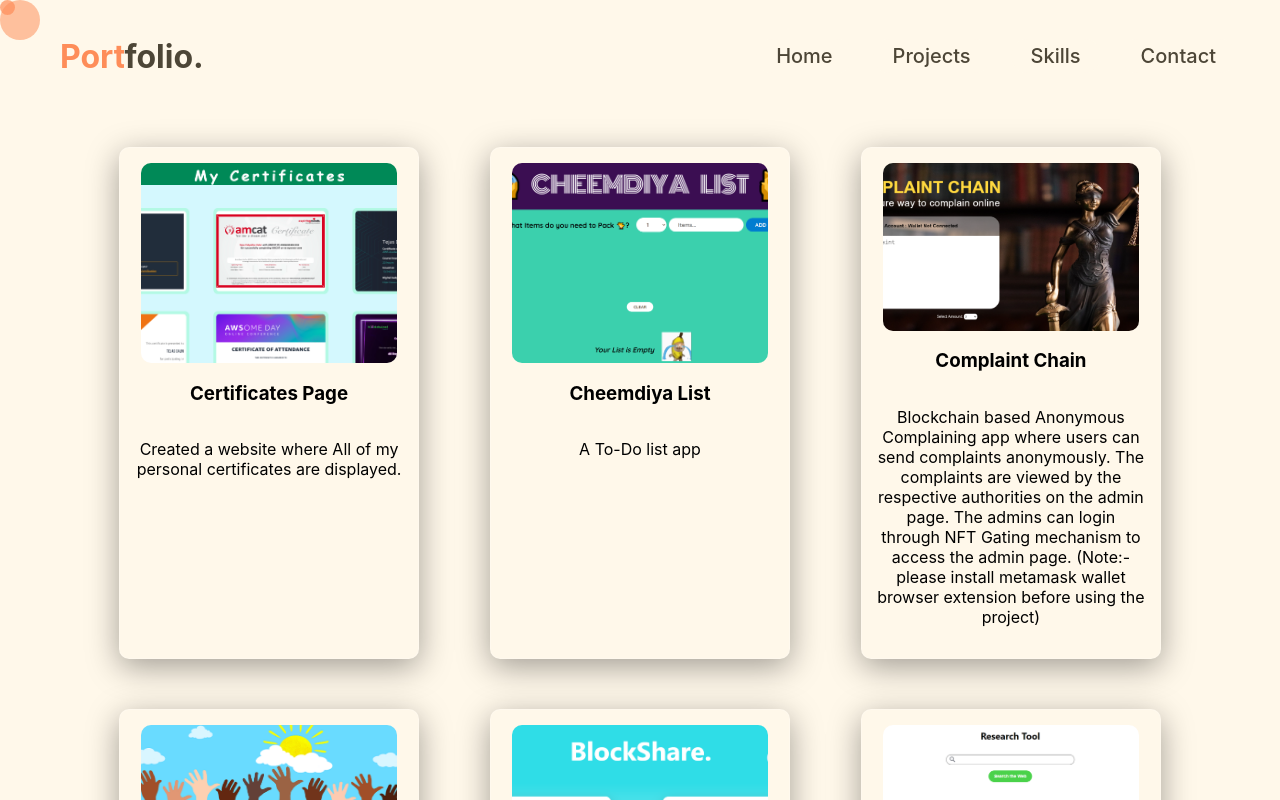
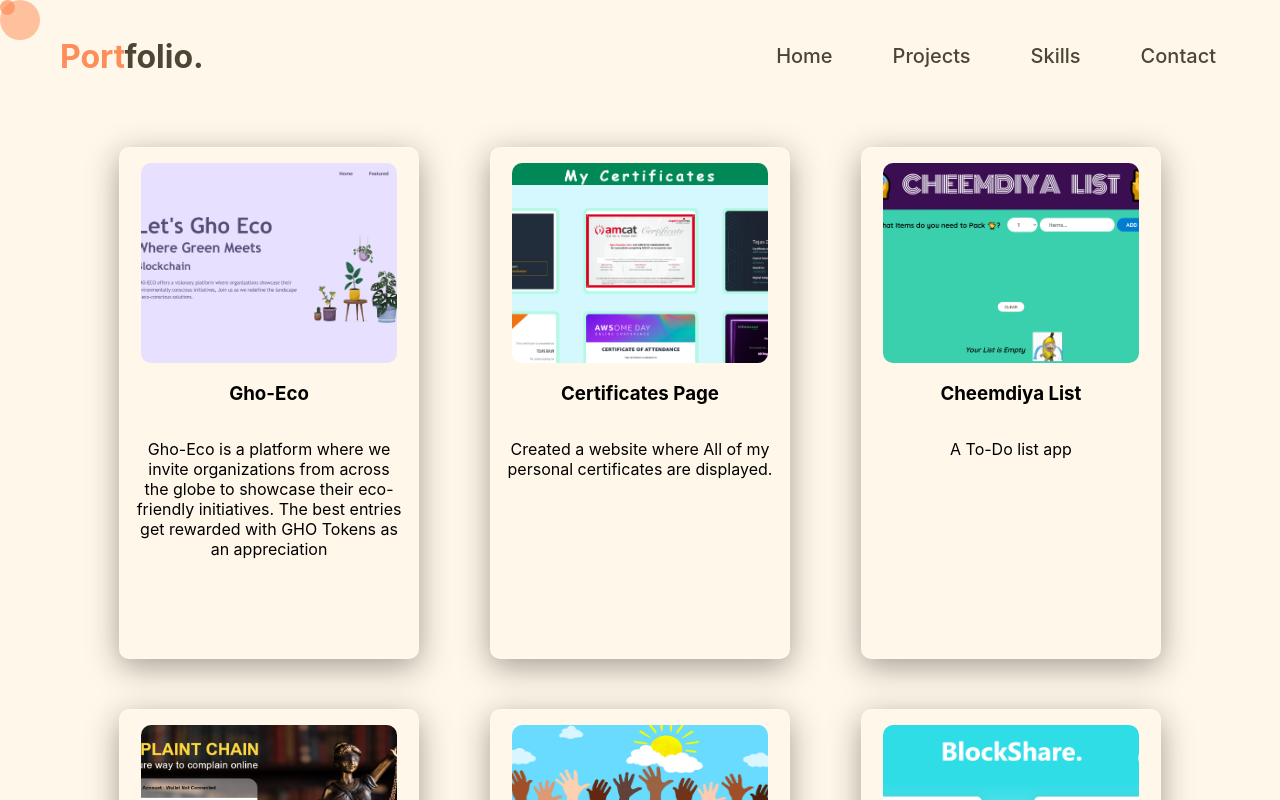
Before and after one commit to Tejas-Dalvi-99/portfolio, a React (Create React App) app: page /projects in a window 1280 px wide. Shown: the top 800 px of the page. Built offline with nearby package versions, Linux system fonts and the light colour scheme.

Commit message:
added new project

```diff
--- a/src/components/Projects.js
+++ b/src/components/Projects.js
@@ -7,10 +7,12 @@ import certificate from '../Images/certificates.png'
 import todo from '../Images/cheemdiya list.png'
 import complaint from '../Images/complaint chain.png'
 import research from '../Images/research tool.png'
+import ghoEco from '../Images/gho eco cover image.png'
 
 function Projects() {
   return (
     <div className="projects">
+      <ProjectCard name={"Gho-Eco"} img={ghoEco} link={"http://ghoeco.netlify.app/"} description={"Gho-Eco is a platform where we invite organizations from across the globe to showcase their eco-friendly initiatives. The best entries get rewarded with GHO Tokens as an appreciation"}/>
       <ProjectCard name={"Certificates Page"} img={certificate} link={"https://tejascertificates.netlify.app/"} description={"Created a website where All of my personal certificates are displayed."}/>
       <ProjectCard name={"Cheemdiya List"} img={todo} link={"https://cheemdiyalist.netlify.app/"} description={"A To-Do list app"}/>
       <ProjectCard name={"Complaint Chain"} img={complaint} link={"http://complaintchain.tech/"} description={"Blockchain based Anonymous Complaining app where users can send complaints anonymously. The complaints are viewed by the respective authorities on the admin page. The admins can login through NFT Gating mechanism to access the admin page. (Note:- please install metamask wallet browser extension before using the project)"}/>
```
Also changed, not shown: src/Images/gho eco cover image.png (added).
